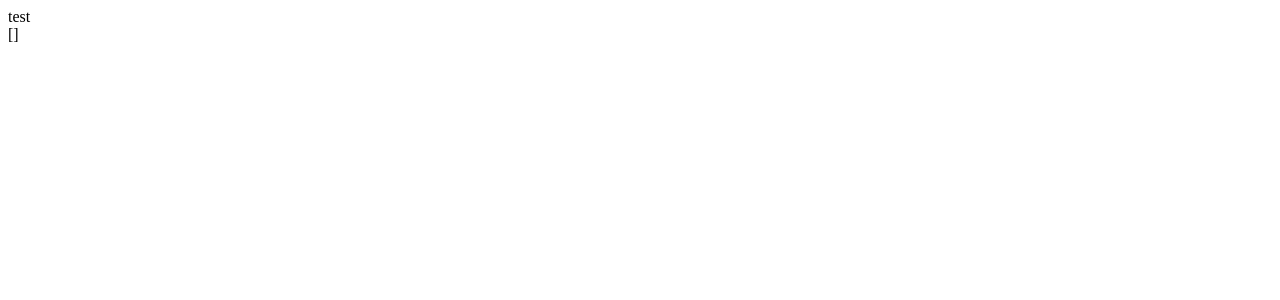
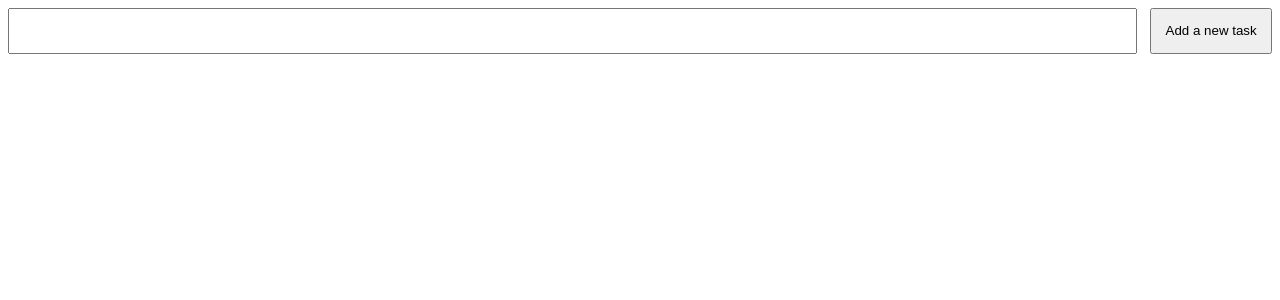
Before and after one commit to moeinio/OkkO, a React (Create React App) app: page / in a window 1280 px wide. Shown: the top 300 px of the page. Built offline with nearby package versions, Linux system fonts and the light colour scheme.

Commit message:
added styles, flexboxes

```diff
--- a/src/components/AddTodo.js
+++ b/src/components/AddTodo.js
@@ -1,24 +1,50 @@
 import React from 'react';
+import styled from "styled-components";
 
 export default class AddTodo extends React.Component {
     constructor(props) {
         super(props)
-
+        this.state = {
+            id: 0,
+            task: ''
+        }
     }
 
     onAddTodo = (e) => {
-        let todo = {value: '1'};
+        this.setState({id: this.state.id + 1});
+        let todo = {id: this.state.id, task: this.state.task};
 
         // dein code
 
         this.props.addTodo(todo);
     }
 
+
     render() {
         return (
-            <div onClick={e => this.onAddTodo(e)}>
-                test
-            </div>
+            <NewTask>
+                <NewTaskInput type="text" onChange={e => this.setState({task: e.target.value})}/>
+                <NewTaskSubmitButton onClick={e => this.onAddTodo(e)}>
+                    Add a new task
+                </NewTaskSubmitButton>
+            </NewTask>
+
         )
     };
+
 }
+
+const NewTask = styled.div`
+display: flex;
+font-size: 1em;
+`;
+
+const NewTaskInput = styled.input`
+padding: 1em;
+flex-grow: 1;
+margin-right: 1em;
+`
+const NewTaskSubmitButton = styled.button`
+padding: 1em;
+flex-grow: 0;
+`;
--- /dev/null
+++ b/src/components/TodoElement.js
@@ -0,0 +1,35 @@
+import React from 'react';
+import styled from 'styled-components';
+
+
+
+export default class TodoElement extends React.Component{
+    render() {
+        return (
+            <TodoElementContainer>
+                <TodoElementId>
+                    # {this.props.todo.id}
+                </TodoElementId>
+                <TodoElementTasl>
+                    {this.props.todo.task}
+                </TodoElementTasl>
+            </TodoElementContainer>
+        )
+    }
+}
+
+const TodoElementContainer = styled.div`
+background: #13e4e9;
+border: solid 1px black;
+margin: 2%;
+height: 8em;
+flex-grow: 1;
+font-size: 1em;
+`
+
+const TodoElementId = styled.div `
+
+`
+const TodoElementTasl = styled.div `
+
+`
--- a/src/components/TodoList.js
+++ b/src/components/TodoList.js
@@ -1,4 +1,6 @@
 import React from 'react';
+import styled from "styled-components";
+import TodoElement from "./TodoElement";
 
 export default class TodoList extends React.Component {
     constructor(props) {
@@ -7,9 +9,20 @@ export default class TodoList extends React.Component {
 
     render() {
         return (
-            <div>
-                {JSON.stringify(this.props.todos)}
-            </div>
+            <TodoContainer>
+                {this.props.todos.length > 0 &&
+                    <>
+                    {this.props.todos.map(todo => <TodoElement key={todo.id} todo={todo} />)}
+                    </>
+                }
+            </TodoContainer>
         )
     };
 }
+const TodoContainer = styled.div`
+font-size: 1em;
+display: flex;
+justify-content: space-between;
+flex-direction: row;
+flex-wrap: wrap;
+`
```
Also changed, not shown: 1 other file (tests, documents, lock files or other folders).
